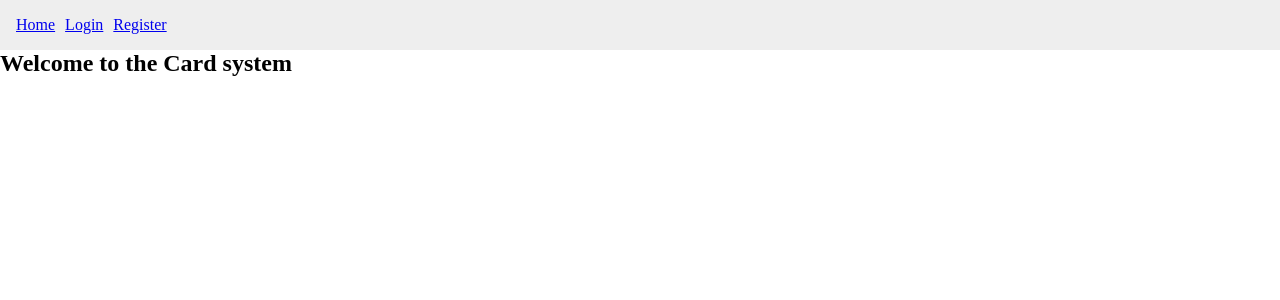
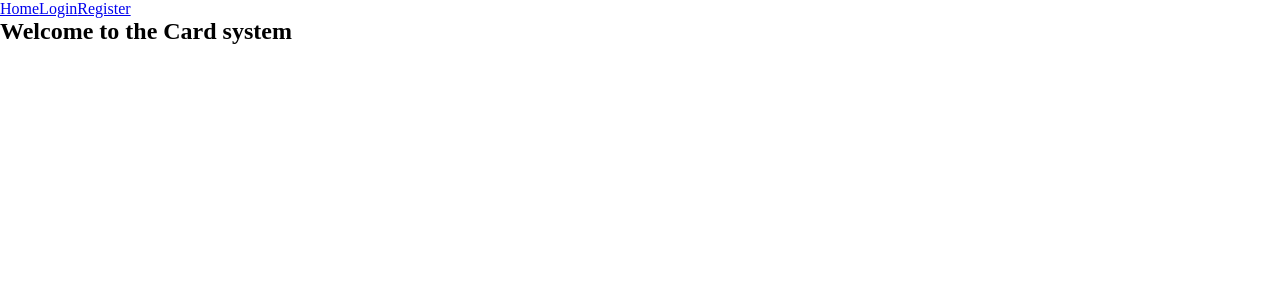
Before and after one commit to ClovisBK/NodeReactIntegration, a React (Vite) app: page / in a window 1280 px wide. Shown: the top 300 px of the page. Built offline with nearby package versions, Linux system fonts and the light colour scheme.

Commit message:
add reusable Navbar component

```diff
--- a/src/App.jsx
+++ b/src/App.jsx
@@ -1,6 +1,7 @@
 import React from 'react'
 import './index.css'
 import {BrowserRouter as Router, Routes, Route, Link} from 'react-router-dom';
+import Navbar from './Components/Navbar';
 
 const Home = () => <h2>Welcome to the Card system</h2>;
 const Login = () => <h2>Login Page</h2>;
@@ -10,11 +11,11 @@ const Register = () => <h2>Registration Page</h2>;
 const App = () => {
   return (
     <Router>
-      <nav style={{padding: "1rem", background: "#eee"}}>
+      <Navbar style={{padding: "1rem", background: "#eee"}}>
           <Link to="/">Home</Link>
           <Link to="/login" style={{margin: "0 10px"}}>Login</Link>
           <Link to="/register">Register</Link>
-      </nav>
+      </Navbar>
       <Routes>
         <Route path='/' element={<Home/>}/>
         <Route path='/login' element={<Login/>}/>
--- a/src/Components/Navbar.jsx
+++ b/src/Components/Navbar.jsx
@@ -0,0 +1,13 @@
+import React from 'react'
+import { Link } from 'react-router-dom'
+const Navbar = () => {
+  return (
+    <nav>
+        <Link to="/">Home</Link>
+        <Link to="/login">Login</Link>
+        <Link to="/register">Register</Link>
+    </nav>
+  )
+}
+
+export default Navbar
```
Also changed, not shown: src/Components/Home.jsx (deleted).
